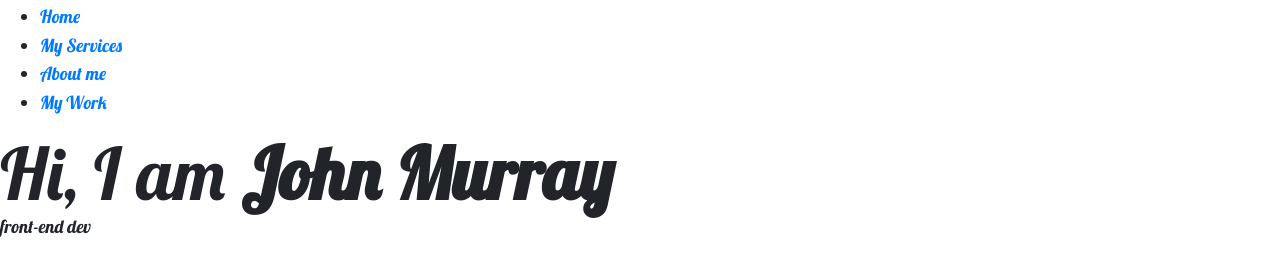
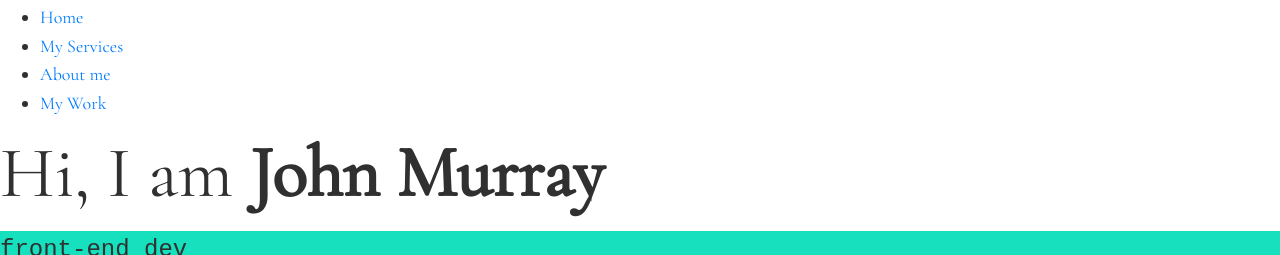
Before and after one commit to Jmurray1989/Portfolio-Website, a website: page index.html in a window 1280 px wide. Shown: the part 526-781 px from the top of the page. Drawn offline with nearby package versions, Linux system fonts and the light colour scheme.

Commit message:
changed font style

```diff
--- a/index.html
+++ b/index.html
@@ -9,7 +9,7 @@
     <link rel="stylesheet" href="https://stackpath.bootstrapcdn.com/bootstrap/4.4.1/css/bootstrap.min.css"
         integrity="sha384-Vkoo8x4CGsO3+Hhxv8T/Q5PaXtkKtu6ug5TOeNV6gBiFeWPGFN9MuhOf23Q9Ifjh" crossorigin="anonymous">
     <!-- Google Fonts -->
-    <link href="https://fonts.googleapis.com/css2?family=Lobster&display=swap" rel="stylesheet">
+    <link href="https://fonts.googleapis.com/css2?family=Cormorant Garamond&display=swap" rel="stylesheet">
     <!-- Font Awesome -->
     <script src="https://kit.fontawesome.com/837a9d992d.js" crossorigin="anonymous"></script>
     <!-- Custom CSS File -->
@@ -38,10 +38,10 @@
 
     <!-- Introduction -->
     <section class="intro" id="home">
-        <h1 class="section__title section__title--intro">
+        <h1 class="section-title section-title-intro">
             Hi, I am <strong>John Murray</strong>
         </h1>
-        <p class="section__subtitle section__subtitle--intro">front-end dev</p>
+        <p class="section-subtitle section-subtitle-intro">front-end dev</p>
         <img src="static/img/me.jfif" alt="a picture of me">
     </section>
 
@@ -79,7 +79,7 @@
     <!-- About me -->
     <section class="about-me" id="about">
         <h2 class="section-title section-title-about">Who I am</h2>
-        <p class="section-subtitle section-subtitle-about"></p>
+        <p class="section-subtitle section-subtitle-about">Designer & developer based out of Dublin, Ireland</p>
 
         <div class="about-me-body">
             <p></p>
@@ -96,7 +96,7 @@
 
         <div class="portfolio">
             <!-- Portfolio item 01 -->
-            <a href="#" class="portfolio__item">
+            <a href="#" class="portfolio-item">
                 <img src="" alt="" class="portfolio-img">
             </a>
 
@@ -132,10 +132,10 @@
     <footer>
         <a href="mailto:jmurray1989@hotmail.com" class="footer-link">jmurray1989@hotmail.com</a>
         <ul class="social-list">
-            <li class="social-list-item"><a class="social-list__link" href="#">LinkedIn</a></li>
-            <li class="social-list-item"><a class="social-list__link" href="#">Facebook</a></li>
-            <li class="social-list-item"><a class="social-list__link" href="#">Instagram</a></li>
-            <li class="social-list-item"><a class="social-list__link" href="#">Github</a></li>
+            <li class="social-list-item"><a class="social-list-link" href="#">LinkedIn</a></li>
+            <li class="social-list-item"><a class="social-list-link" href="#">Facebook</a></li>
+            <li class="social-list-item"><a class="social-list-link" href="#">Instagram</a></li>
+            <li class="social-list-item"><a class="social-list-link" href="#">Github</a></li>
         </ul>
     </footer>
 
--- a/static/css/styles.css
+++ b/static/css/styles.css
@@ -4,14 +4,18 @@
     box-sizing: border-box;
 }
 
-/* Custom Properties*/
+/* Custom Properties, update these for your own design */
 
 :root {
-    --ff-primary: 'Lobster', sans-serif;
+    --ff-primary: 'Cormorant Garamond', sans-serif;
     --ff-secondary: 'Source Code Pro', monospace;
 
     --fw-reg: 300;
     --fw-bold: 900;
+
+    --clr-light: #fff;
+    --clr-dark: #303030;
+    --clr-accent: #16e0bd;
 
     --fs-h1: 3rem;
     --fs-h2: 2.25rem;
@@ -22,7 +26,8 @@
 /* General styles */
 
 body {
-
+    background: var(--clr-light);
+    color: var(--clr-dark);
     margin: 0;
     font-family: var(--ff-primary);
     font-size: var(--fs-body);
@@ -33,6 +38,7 @@ img {
     display: block;
     max-width: 100%;
 }
+
 
 /* Typography */
 
@@ -47,6 +53,28 @@ h1 { font-size: var(--fs-h1) }
 h2 { font-size: var(--fs-h2) }
 h3 { font-size: var(--fs-h3) }
 
+strong {
+    font-weight: var(--fw-bold)
+}
+
+
+.section-title {
+    margin-bottom: .25em;
+}
+
+.section-subtitle {
+    margin: 0;
+    font-size: var(--fs-h3);
+}
+
+.section-subtitle-intro,
+.section-subtitle-about {
+    background: var(--clr-accent);
+    font-family: var(--ff-secondary);
+
+}
+
+/* Media Queries - Settings for mobile devices */
 
 @media (min-width: 800px) {
     :root {
```
